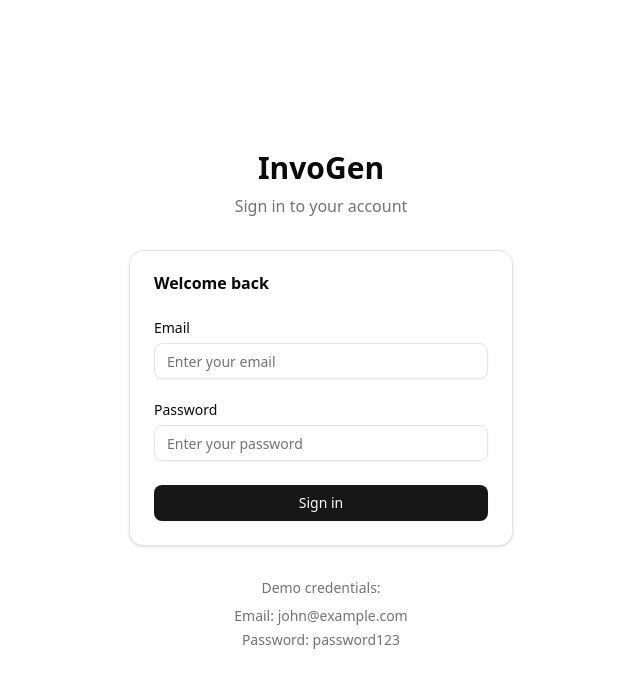
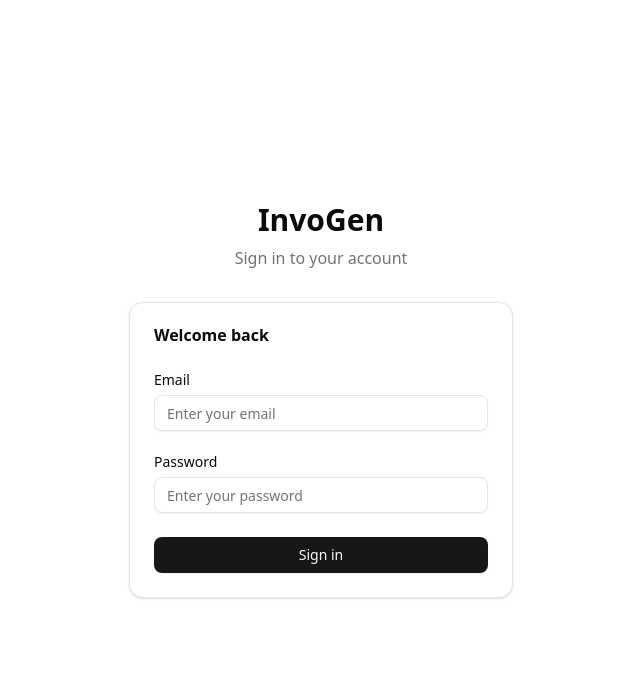
Before and after one commit to shayanbluegen/invogen, a Next.js app: page /login in a window 1280 px wide. Shown: the top 688 px of the page, without its empty margins (319-959 px from the left). Built offline with nearby package versions, Linux system fonts and the light colour scheme.

Commit message:
Remove demo credentials section from login page for improved security

```diff
--- a/src/app/login/page.tsx
+++ b/src/app/login/page.tsx
@@ -126,14 +126,6 @@ export default function LoginPage() {
             </Form>
           </CardContent>
         </Card>
-
-        <div className="text-center text-sm text-muted-foreground space-y-2">
-          <p className="font-medium">Demo credentials:</p>
-          <div className="space-y-1">
-            <p>Email: john@example.com</p>
-            <p>Password: password123</p>
-          </div>
-        </div>
       </div>
     </div>
   )
```
